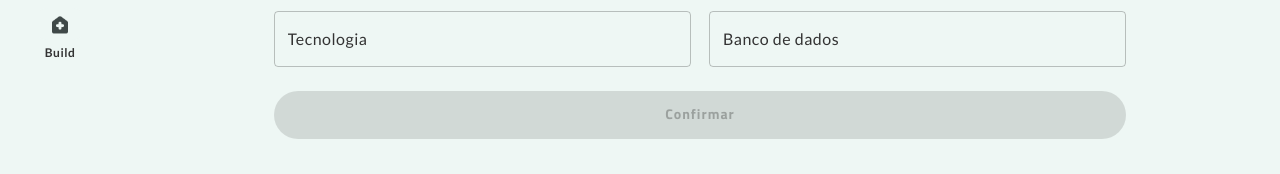
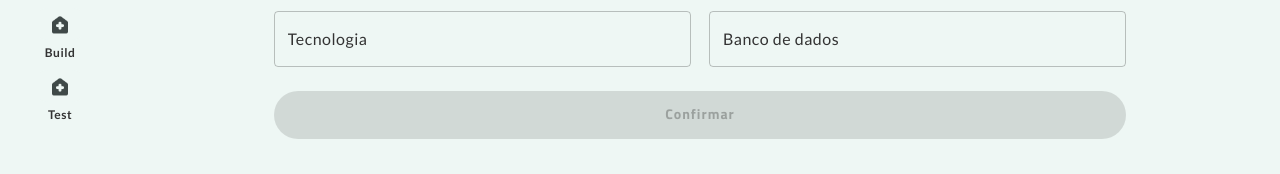
Before and after one commit to thiagonery/DevSecOps_TCC_IA-1, a React (Vite) app in the folder client/: page / in a window 1280 px wide. Shown: the part 160-334 px from the top of the page. Built offline with nearby package versions, Linux system fonts and the light colour scheme.

Commit message:
feat: add TestScreen in Drawer

```diff
--- a/client/src/components/Drawer/Drawer.tsx
+++ b/client/src/components/Drawer/Drawer.tsx
@@ -44,6 +44,12 @@ export const Drawer: React.FC<IDrawer> = ({ focus }) => {
         label="Build"
         to="/build"
       />
+      <DrawerItem
+        src={focus === 'test' ? HomeFocused : HomeNotFocused}
+        shouldFocus={focus === 'test'}
+        label="Test"
+        to="/test"
+      />
     </MuiDrawer>
   );
 };
```
